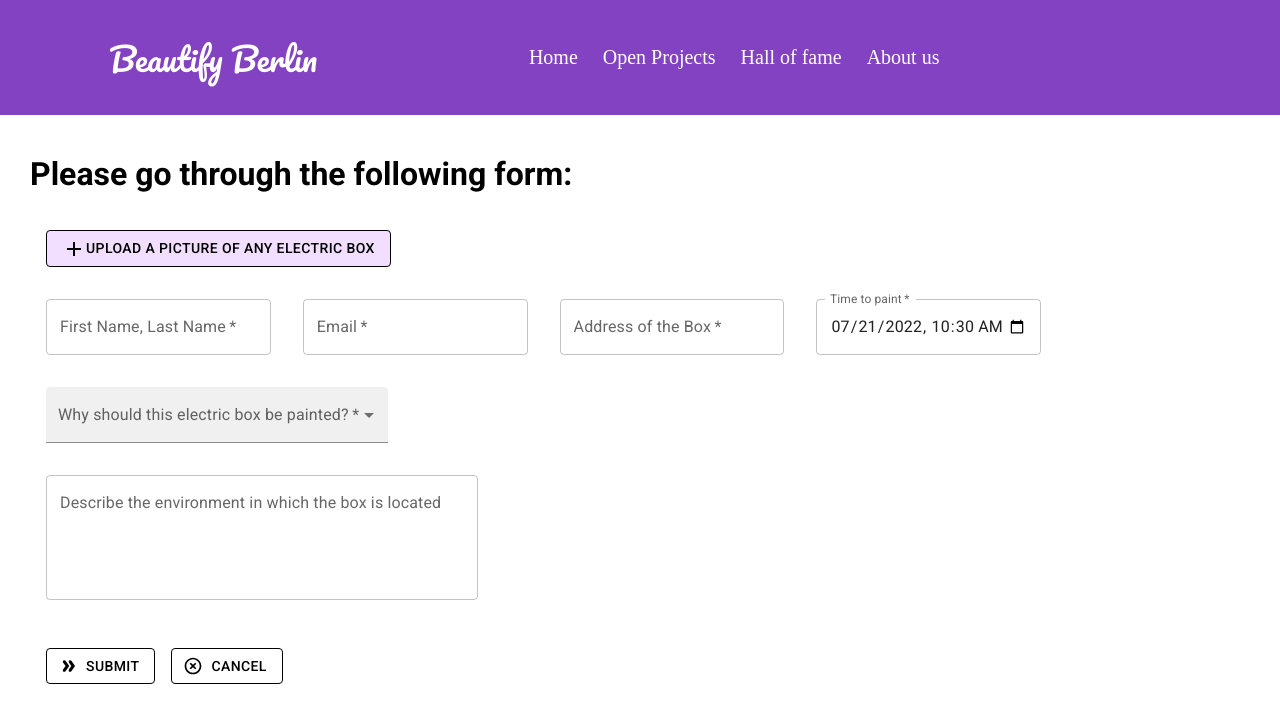
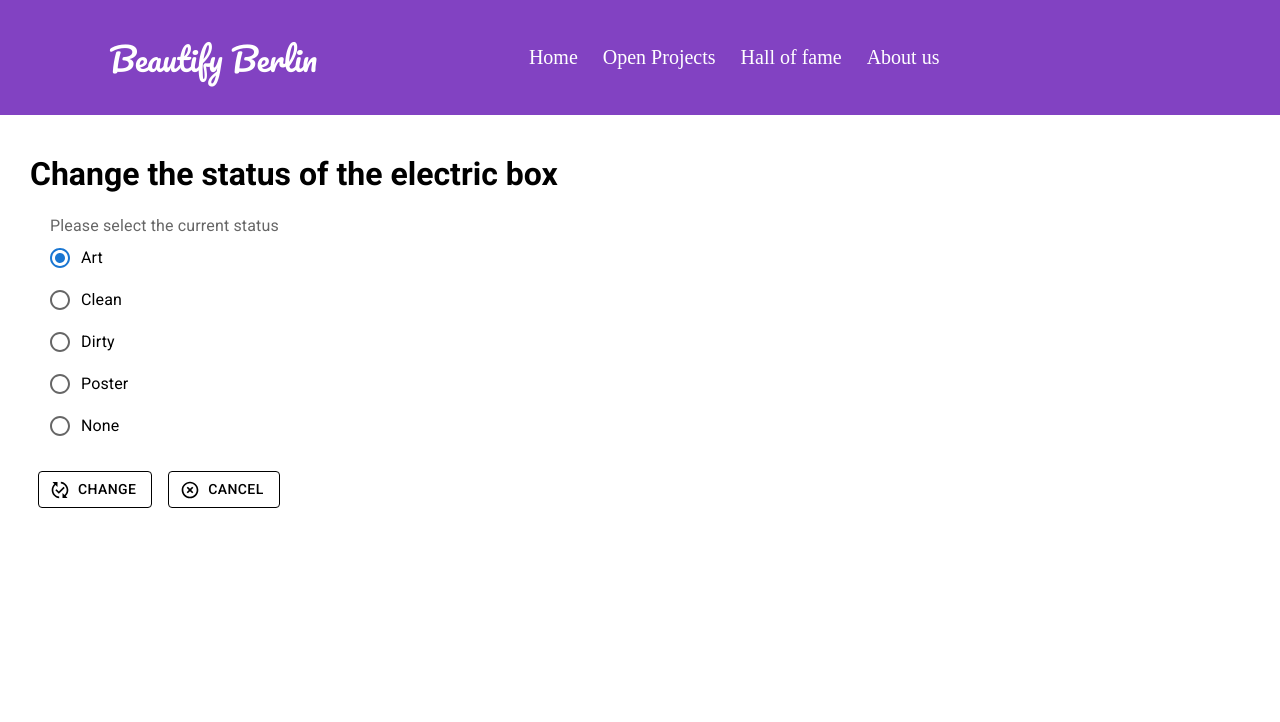
Before and after one commit to TechLabs-Berlin/st22-beautify-berlin, a React (Create React App) app in the folder beautifyberlin/: page / in a window 1280 px wide. Shown: the top 722 px of the page. Built offline with nearby package versions, Linux system fonts and the light colour scheme.

Commit message:
New Page: Change Status

```diff
--- a/beautifyberlin/src/App.js
+++ b/beautifyberlin/src/App.js
@@ -1,12 +1,12 @@
 import TopBar from "./components/topbar/TopBar";
-import NewBox from "./pages/NewBox/NewBoxes";
+import Changestatus from "./pages/ChangeStatus/Changestatus";
 
 function App() {
   return (
     <div className="head">
       <>
         <TopBar />
-        <NewBox />
+        <Changestatus />
       </>
     </div>
   );
--- /dev/null
+++ b/beautifyberlin/src/components/statuschange/StatusChange.js
@@ -0,0 +1,27 @@
+import React from "react";
+import { useState } from "react";
+import { FormControlLabel, Radio } from "@mui/material";
+import { RadioGroup } from "@mui/material";
+import { FormLabel } from "@mui/material";
+import { FormControl } from "@mui/material";
+
+export default function StatusChange() {
+  const [category, setCategory] = useState("art");
+  return (
+    <div style={{ marginLeft: 20, marginTop: 20 }}>
+      <FormControl>
+        <FormLabel>Please select the current status</FormLabel>
+        <RadioGroup
+          value={category}
+          onChange={(e) => setCategory(e.target.value)}
+        >
+          <FormControlLabel value="art" control={<Radio />} label="Art" />
+          <FormControlLabel value="clean" control={<Radio />} label="Clean" />
+          <FormControlLabel value="dirty" control={<Radio />} label="Dirty" />
+          <FormControlLabel value="poster" control={<Radio />} label="Poster" />
+          <FormControlLabel value="none" control={<Radio />} label="None" />
+        </RadioGroup>
+      </FormControl>
+    </div>
+  );
+}
--- /dev/null
+++ b/beautifyberlin/src/pages/ChangeStatus/Changestatus.js
@@ -0,0 +1,44 @@
+import React from "react";
+import StatusChange from "../../components/statuschange/StatusChange";
+import { Button } from "@mui/material";
+import PublishedWithChangesIcon from "@mui/icons-material/PublishedWithChanges";
+import HighlightOffIcon from "@mui/icons-material/HighlightOff";
+
+export default function Changestatus() {
+  return (
+    <div>
+      <>
+        <div style={{ marginLeft: 30, marginTop: 40, marginRight: 30 }}>
+          <h1>Change the status of the electric box</h1>
+          <StatusChange />
+          <p>
+            <Button
+              variant="outlined"
+              startIcon={<PublishedWithChangesIcon />}
+              sx={{
+                color: "black",
+                borderColor: "black",
+                margin: 1,
+                marginRight: 2,
+                "&:hover": { backgroundColor: "#f2deff", borderColor: "black" },
+              }}
+            >
+              Change
+            </Button>
+            <Button
+              variant="outlined"
+              startIcon={<HighlightOffIcon />}
+              sx={{
+                color: "black",
+                borderColor: "black",
+                "&:hover": { backgroundColor: "#f2deff", borderColor: "black" },
+              }}
+            >
+              Cancel
+            </Button>
+          </p>
+        </div>
+      </>
+    </div>
+  );
+}
```
